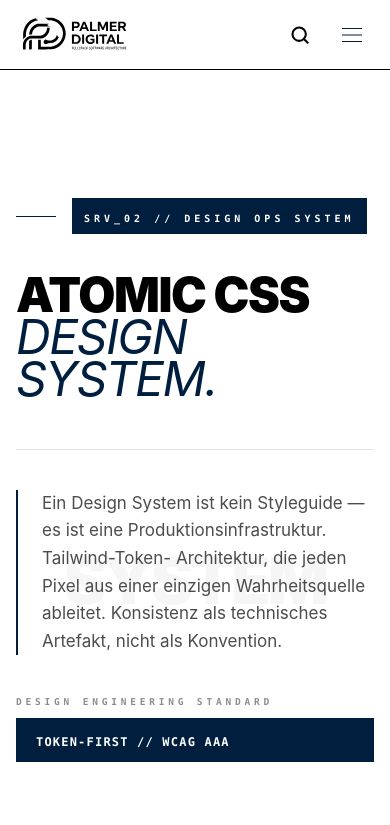
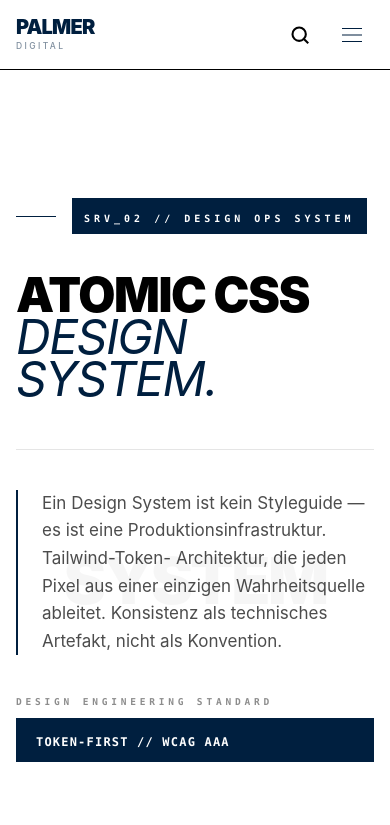
Before and after one commit to LukaszPalmer/Digital-Architecture, a Next.js app in the folder frontend/: page /services/design-ops-system in a window 390 px wide. Shown: the top 825 px of the page. Built offline with nearby package versions, Linux system fonts and the light colour scheme.

Commit message:
fix: remove mobile SVG logo, rename to Palmer Digital in navbar

```diff
--- a/frontend/src/components/layout/MobileMenu.tsx
+++ b/frontend/src/components/layout/MobileMenu.tsx
@@ -101,14 +101,14 @@ export function MobileMenu({ links }: { links: NavLink[] }) {
                     <Link
                         href="/"
                         onClick={close}
-                        aria-label="Palmer Digital Architecture — Startseite"
+                        aria-label="Palmer Digital — Startseite"
                         className="group flex flex-col"
                     >
                         <span className="text-[#001F3F] font-black text-[17px] tracking-[-0.04em] uppercase leading-none group-hover:text-[#000000] transition-colors">
                             PALMER
                         </span>
                         <span className="text-[8.5px] tracking-[0.28em] font-medium text-[#001F3F]/50 uppercase mt-[3px]">
-                            Digital Architecture
+                            Digital
                         </span>
                     </Link>
                 </div>
--- a/frontend/src/components/layout/Navbar.tsx
+++ b/frontend/src/components/layout/Navbar.tsx
@@ -3,7 +3,6 @@
 // Scroll-State wird in NavScrollShell (Client-Insel) isoliert.
 
 import Link from "next/link";
-import Image from "next/image";
 import { MobileMenu } from "./MobileMenu";
 import { NavDropdown } from "./NavDropdown";
 import { NavScrollShell } from "./NavScrollShell";
@@ -20,23 +19,13 @@ export default function Navbar() {
                 <Link
                     href="/"
                     className="group flex flex-col flex-shrink-0"
-                    aria-label="Palmer Digital Architecture — Startseite"
+                    aria-label="Palmer Digital — Startseite"
                 >
-                    {/* Mobile: SVG-Logo */}
-                    <Image
-                        src="/media/Logo-mobile.svg"
-                        alt="Palmer Digital Architecture"
-                        width={120}
-                        height={40}
-                        className="block lg:hidden"
-                        priority
-                    />
-                    {/* Desktop: Text-Logo */}
-                    <span className="hidden lg:block text-[#001F3F] font-black text-[20px] tracking-[-0.04em] leading-none uppercase group-hover:text-[#000000] transition-colors duration-200">
+                    <span className="text-[#001F3F] font-black text-[20px] tracking-[-0.04em] leading-none uppercase group-hover:text-[#000000] transition-colors duration-200">
                         PALMER
                     </span>
-                    <span className="hidden lg:block text-[8.5px] tracking-[0.28em] font-medium text-[#001F3F]/50 uppercase mt-0.75 group-hover:text-[#000000]/50 transition-colors duration-200">
-                        Digital Architecture
+                    <span className="text-[8.5px] tracking-[0.28em] font-medium text-[#001F3F]/50 uppercase mt-0.75 group-hover:text-[#000000]/50 transition-colors duration-200">
+                        Digital
                     </span>
                 </Link>
 
```
